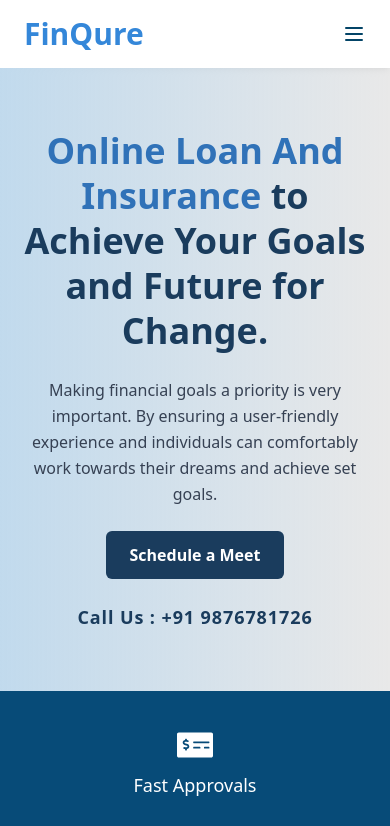
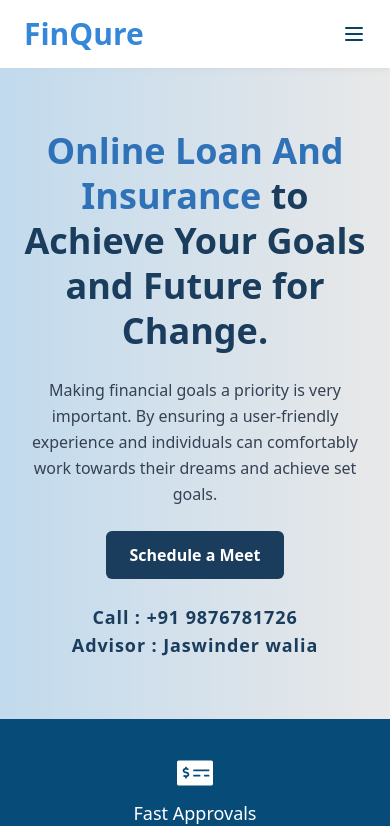
Before and after one commit to Anmolwalia07/Finqure, a Next.js app: page / in a window 390 px wide. Shown: the top 826 px of the page. Built offline with nearby package versions, Linux system fonts and the light colour scheme.

Commit message:
add contact details

```diff
--- a/components/features.js
+++ b/components/features.js
@@ -175,17 +175,21 @@
           transition={{ duration: 0.6, delay: 1 }}
           className="mt-16 bg-gradient-to-r from-[#074B78] to-[#4bc9f7a7]  rounded-2xl p-8 text-center text-white shadow-xl"
         >
-          <h3 className="text-2xl font-bold mb-4">Ready to find your perfect mortgage?</h3>
+          <h3 className="text-2xl font-bold mb-4">Ready to find your perfect Insurance?</h3>
           <p className="text-indigo-100 max-w-2xl mx-auto mb-6">
-            Our mortgage experts are ready to help you navigate the home financing process with personalized solutions.
+            Our experts are ready to help you navigate the home financing process with personalized solutions.
           </p>
           <div className="flex flex-col sm:flex-row justify-center gap-4">
-            <button className="px-6 py-3 bg-white text-[#074B78] font-medium rounded-lg hover:bg-gray-100 transition-colors">
+            {/* <button className="px-6 py-3 bg-white text-[#074B78] font-medium rounded-lg hover:bg-gray-100 transition-colors">
               Apply Now
-            </button>
-            <button className="px-6 py-3 bg-transparent border-2 border-white text-white font-medium rounded-lg hover:bg-white/10 transition-colors">
-              Contact Advisor
-            </button>
+            </button> */}
+            <button
+            onClick={() => window.location.href = 'tel:9876781726'}
+            className="px-6 py-3 bg-transparent border-2 hover:cursor-pointer border-white text-white font-medium rounded-lg hover:bg-white/10 transition-colors"
+          >
+            Contact Advisor
+          </button>
+
           </div>
         </motion.div>
       </div>
--- a/components/hero.js
+++ b/components/hero.js
@@ -56,6 +56,7 @@
       animate={{ opacity: 1, x: 0 }}
       transition={{ duration: 0.6 }}
     >
+
       <motion.p
         onClick={copyNumber}
         className="text-lg sm:text-xl font-bold tracking-wider text-[#1A3C5D] cursor-pointer "
@@ -63,20 +64,20 @@
         whileTap={{ scale: 0.95 }}
         whileHover={{ scale: 1.02 }}
       >
-        Call Us : +91 9876781726
+        Call : +91 9876781726
       </motion.p>
 
-      {copied && (
-        <motion.span
-          className="text-sm text-blue-600 font-medium"
-          initial={{ opacity: 0, x: -10 }}
-          animate={{ opacity: 1, x: 0 }}
-          transition={{ type: "spring", stiffness: 300 }}
-        >
-          Copied!
-        </motion.span>
-      )}
     </motion.div>
+     <motion.p
+     initial={{ opacity: 0, x: -30 }}
+      animate={{ opacity: 1, x: 0 }}
+      transition={{ duration: 0.6 }}
+        className="text-lg sm:text-xl font-bold tracking-wider text-[#1A3C5D] cursor-pointer "
+        whileTap={{ scale: 0.95 }}
+        whileHover={{ scale: 1.02 }}
+      >
+      Advisor : Jaswinder walia
+      </motion.p>
         </div>
 
         {/* Image Section */}
```
